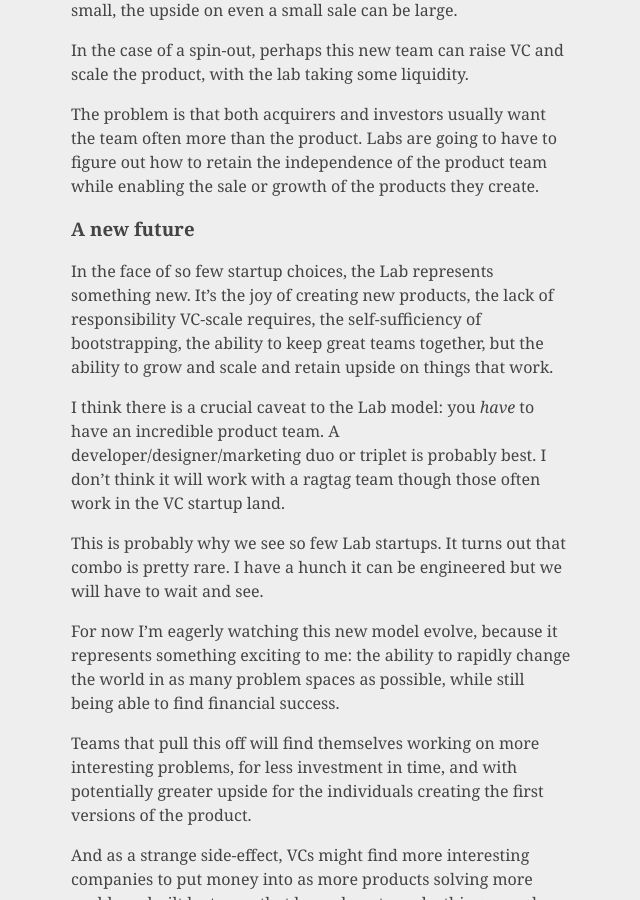
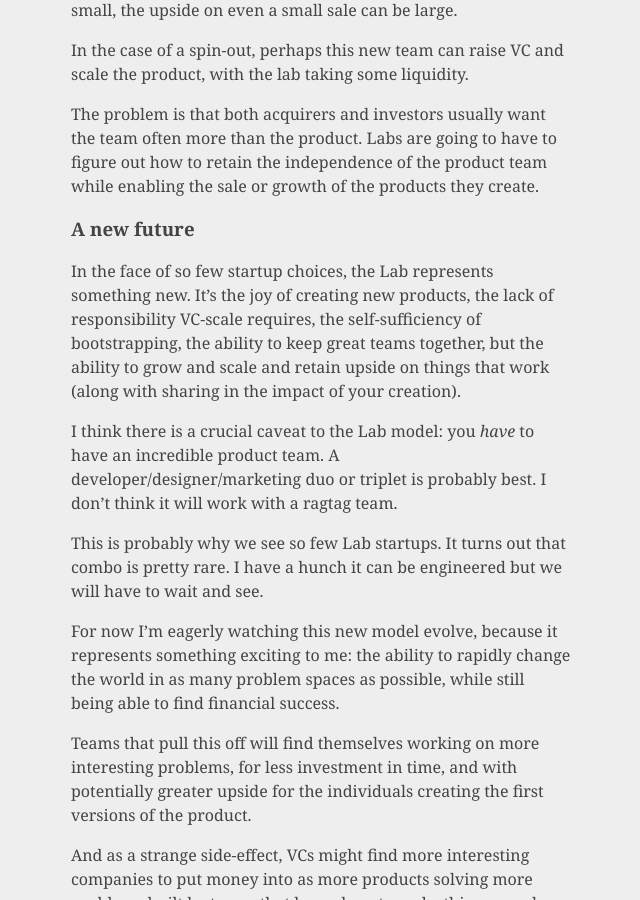
Before and after one commit to mlynch/mlynch.github.com, a Jekyll site: the page built from _posts/2014-11-02-new-kind-of-startup.markdown, in a window 1280 px wide and 900 px high, scrolled down 1911 px. Shown: the whole window, without its empty margins (319-959 px from the left). Built offline with Jekyll 4.4.1, drawn with Linux system fonts in a browser that asks for light colours; Markdown is read by kramdown in place of the engine named in the settings; comment, search, counter and statistics services are not loaded.

Commit message:
Update 2014-11-02-new-kind-of-startup.markdown

```diff
--- a/_posts/2014-11-02-new-kind-of-startup.markdown
+++ b/_posts/2014-11-02-new-kind-of-startup.markdown
@@ -60,9 +60,9 @@ The problem is that both acquirers and investors usually want the team often mor
 
 ### A new future
 
-In the face of so few startup choices, the Lab represents something new. It's the joy of creating new products, the lack of responsibility VC-scale requires, the self-sufficiency of bootstrapping, the ability to keep great teams together, but the ability to grow and scale and retain upside on things that work.
+In the face of so few startup choices, the Lab represents something new. It's the joy of creating new products, the lack of responsibility VC-scale requires, the self-sufficiency of bootstrapping, the ability to keep great teams together, but the ability to grow and scale and retain upside on things that work (along with sharing in the impact of your creation).
 
-I think there is a crucial caveat to the Lab model: you *have* to have an incredible product team. A developer/designer/marketing duo or triplet is probably best. I don't think it will work with a ragtag team though those often work in the VC startup land.
+I think there is a crucial caveat to the Lab model: you *have* to have an incredible product team. A developer/designer/marketing duo or triplet is probably best. I don't think it will work with a ragtag team.
 
 This is probably why we see so few Lab startups. It turns out that combo is pretty rare. I have a hunch it can be engineered but we will have to wait and see.
 
```
